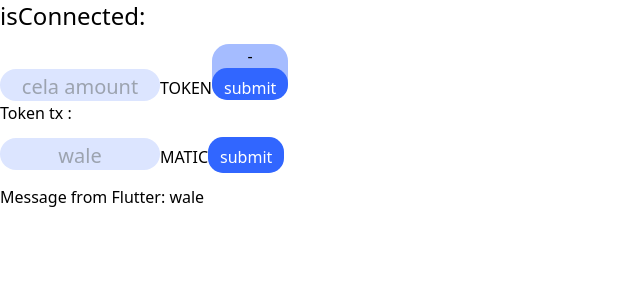
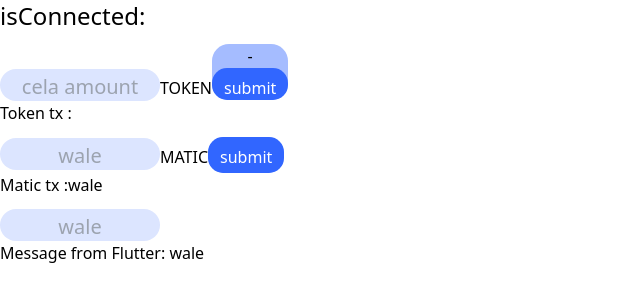
Before and after one commit to cardiscardis/bpe, a Next.js app: page / in a window 1280 px wide. Shown: the top 302 px of the page, without its empty margins (0-640 px from the left). Built offline with nearby package versions, Linux system fonts and the light colour scheme.

Commit message:
anotheer test

```diff
--- a/components/homePage.js
+++ b/components/homePage.js
@@ -119,14 +119,25 @@ export default function HomePage() {
 
 
     {/* <div>Message from Flutter: {messageFromFlutter.text}</div>
-    <div className="text-md">Matic tx :{messageFromFlutter.text} </div> */}
-
+    */}
+      <div className="text-md">Matic tx :{messageFromFlutter.text} </div>
 
   </div>
 
+
+
   <div className="flex-col justify-center align-center pt-3">
+  <input
+          id="matic"
+          type="text"
+          placeholder={messageFromFlutter ? messageFromFlutter.text : maticValue}
+          onChange={(e) => setMaticValue(e.target.value)}
+          className='w-40 rounded-3xl text-center text-[#223A7E] pt-1 items-center justify-center text-black text-xl bg-[#DCE5FF]'
+
+        />
+
+
   <p>Message from Flutter: {messageFromFlutter ? messageFromFlutter.text : 'No message'}</p>
-
 
   </div>
 
```
